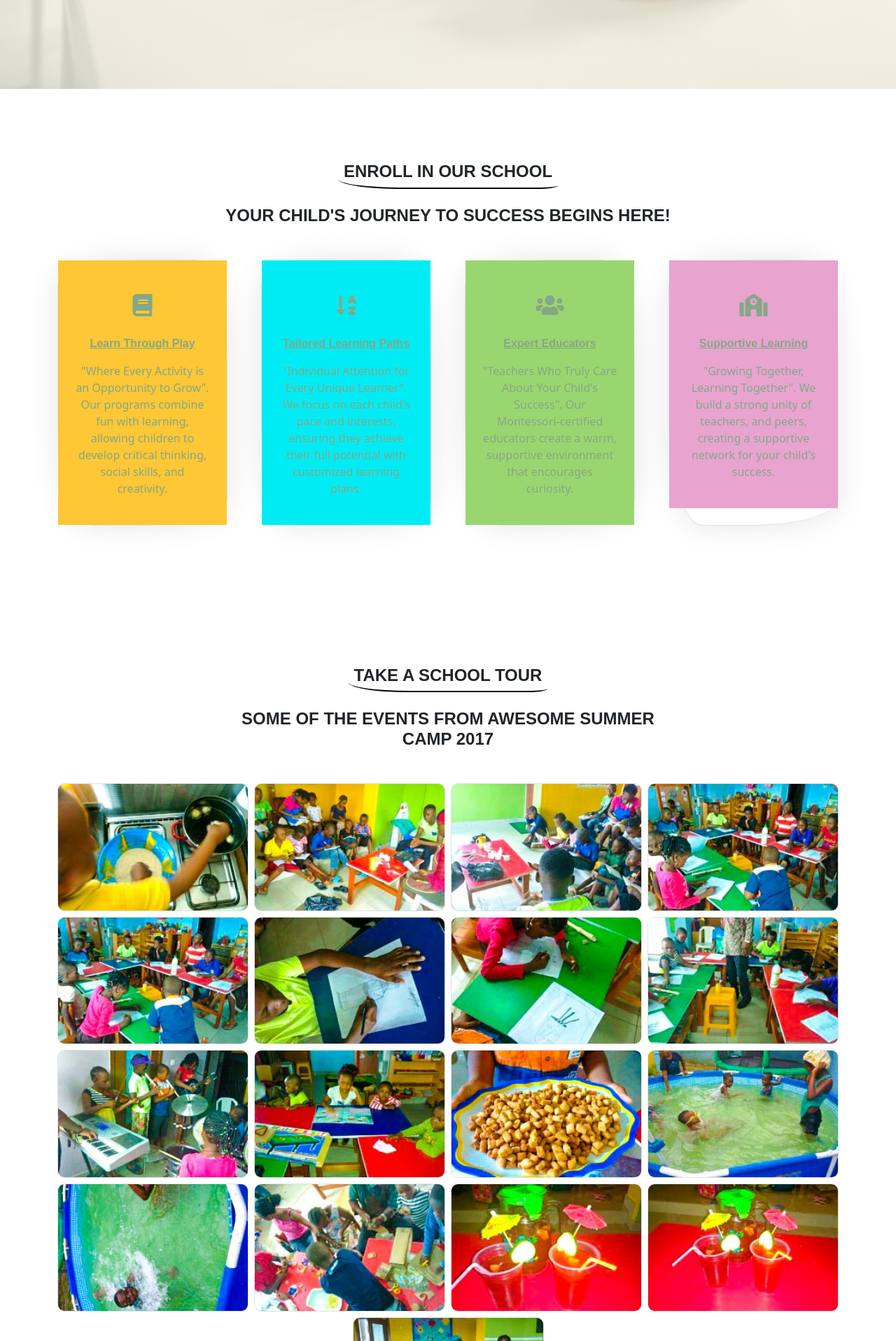
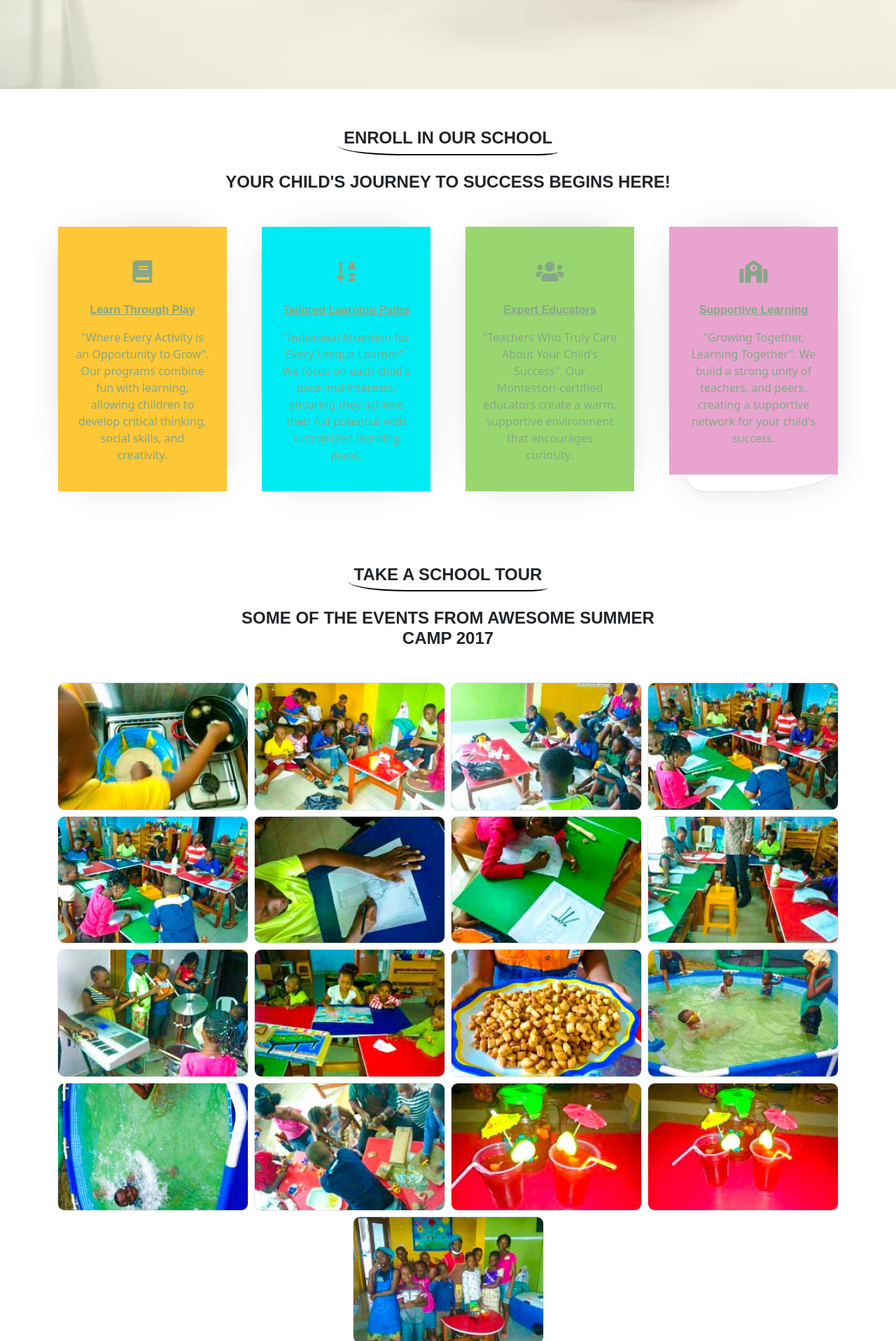
Before and after one commit to ivie-gif/joyfulNestleMontessoriAcademy, a React (Create React App) app: page / in a window 1280 px wide. Shown: the part 1544-3460 px from the top of the page at 70% size. Built offline with nearby package versions, Linux system fonts and the light colour scheme.

Commit message:
Fix missing toggle

```diff
--- a/src/component/pages/enrollmentpage/index.js
+++ b/src/component/pages/enrollmentpage/index.js
@@ -6,7 +6,7 @@ const Enrollment = () => {
 
   return (
     // <Layout>
-    <div className="container-fluid enrollment py-5">
+    <div className="container-fluid enrollment">
       <div className="container py-5">
         <div
           className="mx-auto text-center wow fadeIn"
--- a/src/component/pages/gallerypage/index.js
+++ b/src/component/pages/gallerypage/index.js
@@ -3,7 +3,7 @@ import SchoolImages from '../../imagedata';
 
 const SchoolGallery = () => {
   return (
-    <div className="container-fluid schoolImages py-5">
+    <div className="container-fluid schoolImages">
       <div className="container py-5">
         <div
           className="mx-auto text-center wow fadeIn"
```
